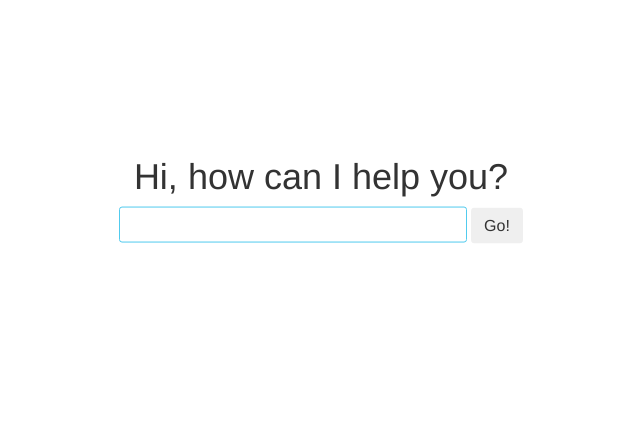
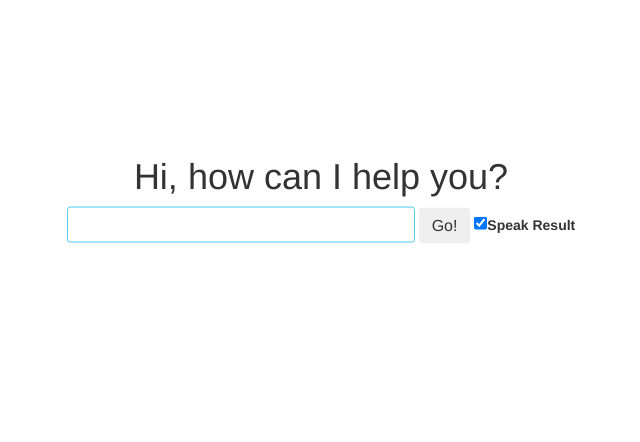
Before and after one commit to Machyne/pal, a Flask app: page / in a window 1280 px wide. Shown: the top 442 px of the page, without its empty margins (319-959 px from the left). Run offline with Flask 2, Linux system fonts and the light colour scheme; parts of the project's set-up code (start-up, migrations or seed data) failed here and were passed over; some libraries are stand-ins or nearby versions.

Commit message:
support talking in Safari & Chrome

```diff
--- a/static/home.js
+++ b/static/home.js
@@ -14,9 +14,20 @@ var queryPAL = function(query, callback) {
 
 $(document).ready(function () {
 
+  // show speak checkbox only if browser supports tts
+  if ('SpeechSynthesisUtterance' in window) {
+    $("#speak").show();
+    $("#speak-check").attr("checked", true);
+  }
+
   var showResult = function (result) {
         $('.result').html(result);
         $('.history-result').prepend('<li>' + result + '</li>');
+        if($('#speak-check').is(':checked')) {
+          var utterance = new SpeechSynthesisUtterance(result);
+          utterance.rate = 1.3;
+          window.speechSynthesis.speak(utterance);
+        }
       },
       prompt = $('.prompt'),
       sendQuery = function () {
--- a/templates/home.html
+++ b/templates/home.html
@@ -14,7 +14,8 @@
     <div class="center">
       <h1 class="title">Hi, how can I help you?</h1>
       <input class="prompt" type="text">
-        <input type="button" class="btn" id="go-btn" value="Go!">
+      <input type="button" class="btn" id="go-btn" value="Go!">
+      <label id="speak" hidden="true"><input type="checkbox" id="speak-check">Speak Result</label>
     </div>
   </div>
   <div class="bottom">
```
